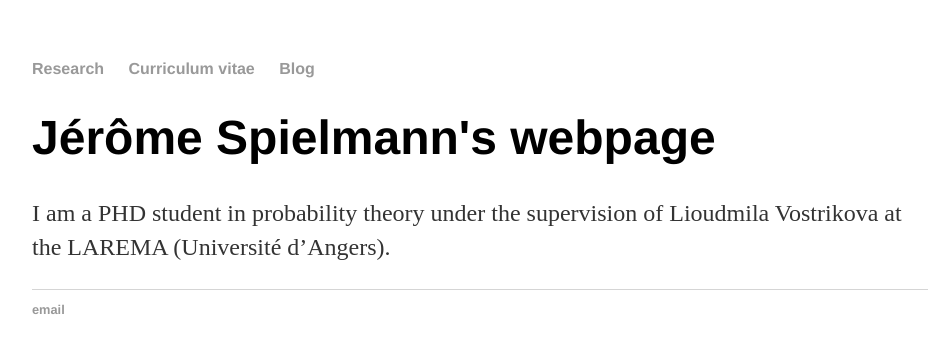
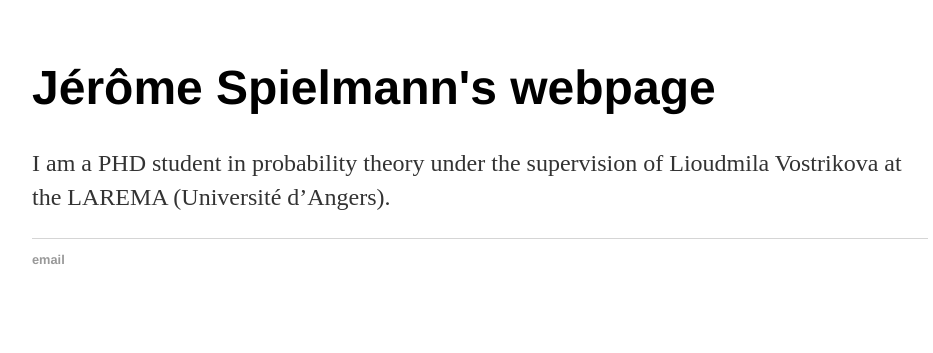
Before and after one commit to jspiel-git/jspiel-git.github.io, a Jekyll site: the page built from index.html, in a window 1280 px wide. Shown: the top 353 px of the page, without its empty margins (160-1093 px from the left). Built offline with Jekyll 4.4.1, drawn with Linux system fonts in a browser that asks for light colours.

Commit message:
Update index.html

```diff
--- a/index.html
+++ b/index.html
@@ -1,27 +1,9 @@
-<!DOCTYPE html>
-<html>
-	<head>
-		<title>Jérôme Spielmann's webpage</title>
-		<link rel="stylesheet" type="text/css" href="css/main.css">
-	</head>
-	<body>
-		<nav>
-    		<ul>
-        		<li><a href="/">Research</a></li>
-	        	<li><a href="/about">Curriculum vitae</a></li>
-        		<li><a href="/blog">Blog</a></li>
-    		</ul>
-		</nav>
+---
+layout: default
+---
 <div class="container">
     <div class="blurb">
         <h1>Jérôme Spielmann's webpage</h1>
 		<p>I am a PHD student in probability theory under the supervision of Lioudmila Vostrikova at the LAREMA (Université d’Angers).</p>
     </div><!-- /.blurb -->
 </div><!-- /.container -->
-		<footer>
-    		<ul>
-        		<li><a href="mailto:jerome.spielmann@univ-angers.fr">email</a></li>
-			</ul>
-		</footer>
-	</body>
-</html>
```
Lines whose indentation alone changed are shown as unchanged.
